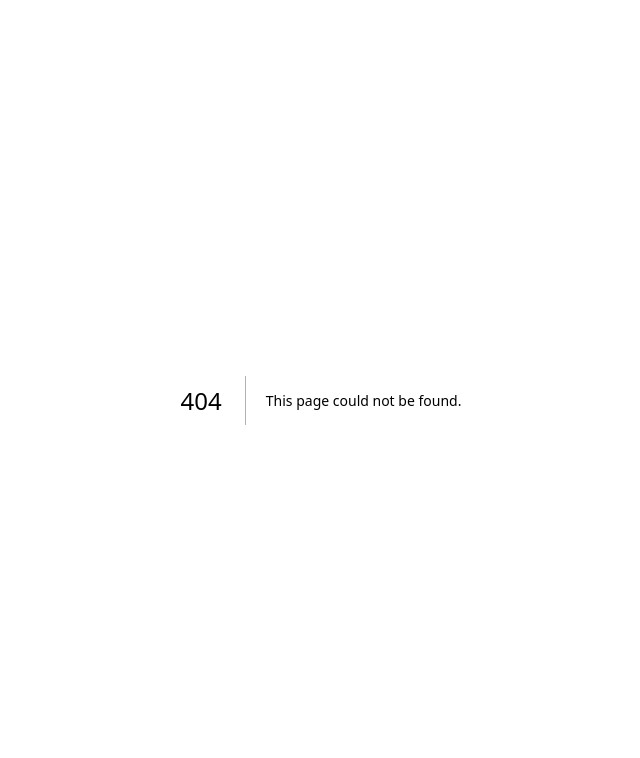
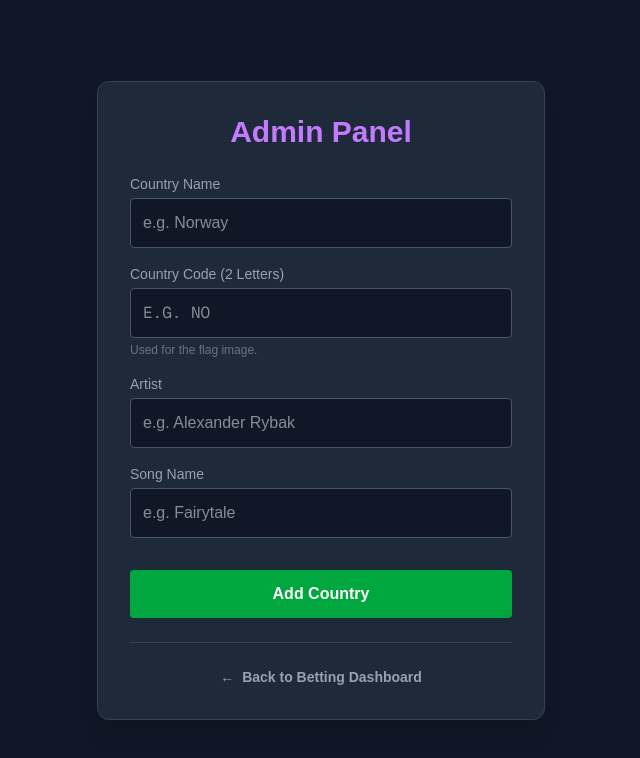
Before and after one commit to ArmminCx/eurovision-odds, a Next.js app: page /admin in a window 1280 px wide. Before the commit this address had no page. Shown: the top 758 px of the page, without its empty margins (319-959 px from the left). Built offline with nearby package versions, Linux system fonts and the light colour scheme; no server answers.

Commit message:
Added delete button and nav tabs

```diff
--- /dev/null
+++ b/app/admin/page.tsx
@@ -0,0 +1,134 @@
+'use client'
+
+import { createClient } from '@/app/utils/supabase/client'
+import { useState } from 'react'
+import Link from 'next/link'
+
+export default function AdminPage() {
+  const supabase = createClient()
+  const [loading, setLoading] = useState(false)
+  const [message, setMessage] = useState('')
+
+  // Form States
+  const [name, setName] = useState('')
+  const [code, setCode] = useState('')
+  const [artist, setArtist] = useState('')
+  const [song, setSong] = useState('')
+
+  const handleAdd = async (e: React.FormEvent) => {
+    e.preventDefault()
+    setLoading(true)
+    setMessage('')
+
+    // 1. Validate
+    if (!name || !code || !artist || !song) {
+      setMessage('❌ Please fill in all fields')
+      setLoading(false)
+      return
+    }
+
+    // 2. Insert into Supabase
+    const { error } = await supabase.from('countries').insert({
+      name,
+      code: code.toUpperCase(), // Force uppercase for flags (e.g. "fr" -> "FR")
+      artist,
+      song
+    })
+
+    if (error) {
+      setMessage(`❌ Error: ${error.message}`)
+    } else {
+      setMessage(`✅ Success! Added ${name}.`)
+      // Clear form
+      setName('')
+      setCode('')
+      setArtist('')
+      setSong('')
+    }
+    setLoading(false)
+  }
+
+  return (
+    <div className="min-h-screen bg-gray-900 text-white flex flex-col items-center justify-center p-4">
+      <div className="max-w-md w-full bg-gray-800 p-8 rounded-xl border border-gray-700 shadow-xl">
+        <h1 className="text-3xl font-bold mb-6 text-purple-400 text-center">Admin Panel</h1>
+
+        <form onSubmit={handleAdd} className="flex flex-col gap-4">
+
+          {/* Country Name */}
+          <div>
+            <label className="block text-sm text-gray-400 mb-1">Country Name</label>
+            <input
+              type="text"
+              value={name}
+              onChange={e => setName(e.target.value)}
+              placeholder="e.g. Norway"
+              className="w-full bg-gray-900 border border-gray-600 rounded p-3 focus:border-purple-500 outline-none transition"
+            />
+          </div>
+
+          {/* Country Code */}
+          <div>
+            <label className="block text-sm text-gray-400 mb-1">Country Code (2 Letters)</label>
+            <input
+              type="text"
+              maxLength={2}
+              value={code}
+              onChange={e => setCode(e.target.value)}
+              placeholder="e.g. NO"
+              className="w-full bg-gray-900 border border-gray-600 rounded p-3 focus:border-purple-500 outline-none uppercase font-mono"
+            />
+            <p className="text-xs text-gray-500 mt-1">Used for the flag image.</p>
+          </div>
+
+          {/* Artist */}
+          <div>
+            <label className="block text-sm text-gray-400 mb-1">Artist</label>
+            <input
+              type="text"
+              value={artist}
+              onChange={e => setArtist(e.target.value)}
+              placeholder="e.g. Alexander Rybak"
+              className="w-full bg-gray-900 border border-gray-600 rounded p-3 focus:border-purple-500 outline-none transition"
+            />
+          </div>
+
+          {/* Song */}
+          <div>
+            <label className="block text-sm text-gray-400 mb-1">Song Name</label>
+            <input
+              type="text"
+              value={song}
+              onChange={e => setSong(e.target.value)}
+              placeholder="e.g. Fairytale"
+              className="w-full bg-gray-900 border border-gray-600 rounded p-3 focus:border-purple-500 outline-none transition"
+            />
+          </div>
+
+          {/* Submit Button */}
+          <button
+            type="submit"
+            disabled={loading}
+            className="bg-green-600 hover:bg-green-700 text-white font-bold py-3 rounded mt-4 transition disabled:opacity-50"
+          >
+            {loading ? 'Adding...' : 'Add Country'}
+          </button>
+
+          {/* Status Message */}
+          {message && (
+            <div className={`text-center p-3 rounded font-bold ${message.includes('Error') ? 'bg-red-900/50 text-red-200 border border-red-500' : 'bg-green-900/50 text-green-200 border border-green-500'}`}>
+              {message}
+            </div>
+          )}
+
+        </form>
+
+        <div className="border-t border-gray-700 mt-6 pt-6 text-center">
+          <Link href="/" className="text-gray-400 hover:text-white text-sm transition font-bold flex items-center justify-center gap-2">
+            <span>←</span> Back to Betting Dashboard
+          </Link>
+        </div>
+      </div>
+    </div>
+  )
+}
--- a/app/page.tsx
+++ b/app/page.tsx
@@ -3,6 +3,10 @@
 import { createClient } from '@/app/utils/supabase/client'
 import { useEffect, useState } from 'react'
 import { User } from '@supabase/supabase-js'
+import Link from 'next/link'
+
+// ⚠️ YOUR ADMIN ID
+const ADMIN_ID = 'f15ffc29-f012-4064-af7b-c84feb4d3320'
 
 export default function Home() {
   const supabase = createClient()
@@ -21,10 +25,8 @@ export default function Home() {
 
   async function refreshData() {
     // Fetch Countries
-    if (countries.length === 0) {
-      const { data: cList } = await supabase.from('countries').select('*').order('name')
-      if (cList) setCountries(cList)
-    }
+    const { data: cList } = await supabase.from('countries').select('*').order('name')
+    if (cList) setCountries(cList)
 
     // Fetch all interaction data
     const { data: vList } = await supabase.from('votes').select('*')
@@ -58,19 +60,12 @@ export default function Home() {
     setIsVoting(true)
 
     const fakeVote = { id: Math.random(), country_id: countryId, user_id: user.id }
-    const prevMy = [...myVotes]
-    const prevAll = [...allVotes]
-
-    setMyVotes([...myVotes, fakeVote])
-    setAllVotes([...allVotes, fakeVote])
+    const prevMy = [...myVotes]; const prevAll = [...allVotes]
+    setMyVotes([...myVotes, fakeVote]); setAllVotes([...allVotes, fakeVote])
 
     const { error } = await supabase.from('votes').insert({ user_id: user.id, country_id: countryId })
-    if (error) {
-        setMyVotes(prevMy)
-        setAllVotes(prevAll)
-    } else {
-        await refreshData()
-    }
+    if (error) { setMyVotes(prevMy); setAllVotes(prevAll) }
+    else { await refreshData() }
     setIsVoting(false)
   }
 
@@ -80,19 +75,13 @@ export default function Home() {
     if (!voteToRemove) return
     setIsVoting(true)
 
-    const prevMy = [...myVotes]
-    const prevAll = [...allVotes]
-
+    const prevMy = [...myVotes]; const prevAll = [...allVotes]
     setMyVotes(myVotes.filter(v => v !== voteToRemove))
     setAllVotes(allVotes.filter(v => v.id !== voteToRemove.id))
 
     const { error } = await supabase.from('votes').delete().eq('id', voteToRemove.id)
-    if (error) {
-        setMyVotes(prevMy)
-        setAllVotes(prevAll)
-    } else {
-        await refreshData()
-    }
+    if (error) { setMyVotes(prevMy); setAllVotes(prevAll) }
+    else { await refreshData() }
     setIsVoting(false)
   }
 
@@ -113,6 +102,26 @@ export default function Home() {
     refreshData()
   }
 
+  // --- ADMIN DELETE FUNCTION ---
+  const handleDeleteCountry = async (id: number, name: string) => {
+    if (!confirm(`Are you sure you want to delete ${name}? This will delete ALL votes and ratings for this country.`)) {
+      return
+    }
+
+    // 1. Delete Votes for this country first
+    await supabase.from('votes').delete().eq('country_id', id)
+    // 2. Delete Ratings for this country
+    await supabase.from('ratings').delete().eq('country_id', id)
+    // 3. Delete the Country
+    const { error } = await supabase.from('countries').delete().eq('id', id)
+
+    if (error) {
+      alert(`Error deleting: ${error.message}`)
+    } else {
+      refreshData()
+    }
+  }
+
   // --- HELPERS ---
   const getOddsValue = (countryId: number) => {
     const total = allVotes.length
@@ -128,7 +137,6 @@ export default function Home() {
     return (sum / ratings.length).toFixed(1)
   }
 
-  // --- VIEWS ---
   const handleLogin = async () => {
     await supabase.auth.signInWithOAuth({ provider: 'twitch', options: { redirectTo: `${location.origin}/auth/callback` } })
   }
@@ -136,32 +144,45 @@ export default function Home() {
 
   if (loading) return <div className="min-h-screen bg-gray-900 text-white flex items-center justify-center">Loading...</div>
 
+  // --- LOGGED IN VIEW ---
   if (user) {
     const tokensLeft = MAX_TOKENS - myVotes.length
-
-    // SORTING: Lowest odds (Favorite) first
-    const sortedCountries = [...countries].sort((a, b) => {
-      return getOddsValue(a.id) - getOddsValue(b.id)
-    })
+    const sortedCountries = [...countries].sort((a, b) => getOddsValue(a.id) - getOddsValue(b.id))
 
     return (
       <div className="min-h-screen bg-gray-900 text-white p-8">
         <div className="max-w-6xl mx-auto">
-          {/* Sticky Header */}
-          <div className="flex justify-between items-center mb-8 border-b border-gray-700 pb-4 sticky top-0 bg-gray-900 z-20 py-4">
+
+          {/* HEADER */}
+          <div className="flex justify-between items-center mb-8 border-b border-gray-700 pb-4 sticky top-0 bg-gray-900/95 backdrop-blur z-20 py-4">
             <div>
               <h1 className="text-3xl font-bold text-purple-400">Eurovision Market</h1>
-              <p className="text-gray-400">User: {user.user_metadata.full_name}</p>
+              <p className="text-gray-400 text-sm">User: {user.user_metadata.full_name}</p>
             </div>
-            <div className="text-right">
-              <div className={`text-4xl font-mono font-bold ${tokensLeft === 0 ? 'text-gray-600' : 'text-yellow-400'}`}>
-                {tokensLeft} / 5
+
+            <div className="flex items-center gap-6">
+              {user.id === ADMIN_ID && (
+                <Link href="/admin">
+                  <button className="bg-gray-700 hover:bg-gray-600 border border-gray-500 text-white px-4 py-2 rounded text-sm font-bold transition flex items-center gap-2">
+                    ⚙️ Admin Panel
+                  </button>
+                </Link>
+              )}
+
+              <button onClick={handleLogout} className="text-red-400 hover:text-red-300 text-sm font-bold underline">
+                Log Out
+              </button>
+
+              <div className="text-right pl-6 border-l border-gray-700">
+                <div className={`text-4xl font-mono font-bold ${tokensLeft === 0 ? 'text-gray-600' : 'text-yellow-400'}`}>
+                  {tokensLeft} / 5
+                </div>
+                <div className="text-xs text-gray-500 uppercase tracking-widest">Tokens Left</div>
               </div>
-              <div className="text-xs text-gray-500 uppercase tracking-widest">Tokens Left</div>
             </div>
           </div>
 
-          {/* Grid */}
+          {/* GRID */}
           <div className="grid grid-cols-1 md:grid-cols-2 lg:grid-cols-3 gap-6">
             {sortedCountries.map((country, index) => {
               const myVotesForThis = myVotes.filter(v => v.country_id === country.id).length
@@ -176,22 +197,29 @@ export default function Home() {
                     ${isFavorite ? 'border-yellow-400 shadow-[0_0_20px_rgba(250,204,21,0.3)]' : 'border-gray-700 hover:border-purple-500'}
                   `}
                 >
-                  {/* Flag Background */}
+                  {/* ADMIN DELETE BUTTON (Visible only to you) */}
+                  {user.id === ADMIN_ID && (
+                    <button
+                      onClick={() => handleDeleteCountry(country.id, country.name)}
+                      className="absolute top-2 right-2 z-50 bg-red-600/80 hover:bg-red-500 p-2 rounded text-white shadow-lg backdrop-blur"
+                      title="Delete Country"
+                    >
+                      <svg className="w-4 h-4" fill="none" stroke="currentColor" viewBox="0 0 24 24"><path strokeLinecap="round" strokeLinejoin="round" strokeWidth={2} d="M19 7l-.867 12.142A2 2 0 0116.138 21H7.862a2 2 0 01-1.995-1.858L5 7m5 4v6m4-6v6m1-10V4a1 1 0 00-1-1h-4a1 1 0 00-1 1v3M4 7h16" /></svg>
+                    </button>
+                  )}
+
                   <div className="h-32 w-full relative overflow-hidden">
-                     {/* Standard HTML img tag to avoid Next.js Image config errors */}
                      <img
                        src={`https://flagcdn.com/w640/${country.code.toLowerCase()}.png`}
                        alt={country.name}
                        className="w-full h-full object-cover opacity-60 group-hover:opacity-100 transition duration-500"
                      />
                      <div className="absolute inset-0 bg-gradient-to-t from-gray-800 to-transparent"></div>
-
                      <div className="absolute top-2 left-2 bg-black/60 backdrop-blur px-3 py-1 rounded text-white font-mono font-bold">
                        #{index + 1}
                      </div>
                   </div>
 
-                  {/* Info Section */}
                   <div className="p-6 pt-0 relative -top-6">
                     <div className="flex justify-between items-end mb-2">
                       <div>
@@ -208,7 +236,6 @@ export default function Home() {
 
                     <p className="text-purple-300 font-bold text-sm mb-4 truncate">♫ {country.song}</p>
 
-                    {/* Slider */}
                     <div className="bg-gray-700/30 p-3 rounded-lg mb-4 border border-gray-700">
                       <div className="flex justify-between text-xs mb-2">
                         <span className="text-gray-400">Avg: <b className="text-white">{getAvgScore(country.id)}</b></span>
@@ -221,7 +248,6 @@ export default function Home() {
                       />
                     </div>
 
-                    {/* Voting Buttons */}
                     <div className="flex items-center justify-between gap-4">
                       <button
                         onClick={() => removeVote(country.id)}
@@ -250,10 +276,15 @@ export default function Home() {
     )
   }
 
+  // --- LOGGED OUT VIEW ---
   return (
     <div className="flex min-h-screen flex-col items-center justify-center bg-gray-900 text-white">
       <h1 className="text-5xl font-bold mb-4">Eurovision Odds</h1>
-      <button onClick={handleLogin} className="bg-[#6441A5] text-white px-6 py-3 rounded-lg font-bold">
+      <p className="text-xl mb-8 text-gray-400">Community Driven Predictions</p>
+      <button
+        onClick={handleLogin}
+        className="bg-[#6441A5] hover:bg-[#7d5bbe] text-white px-6 py-3 rounded-lg font-bold flex items-center gap-2 transition transform hover:scale-105"
+      >
         Login with Twitch
       </button>
     </div>
```
